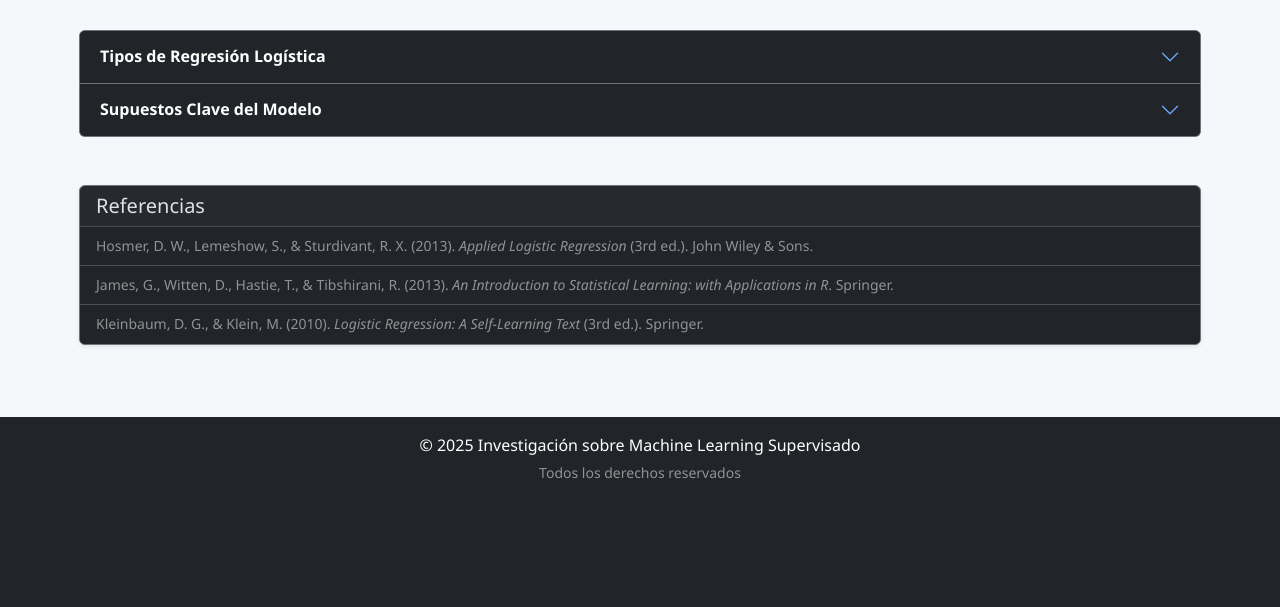
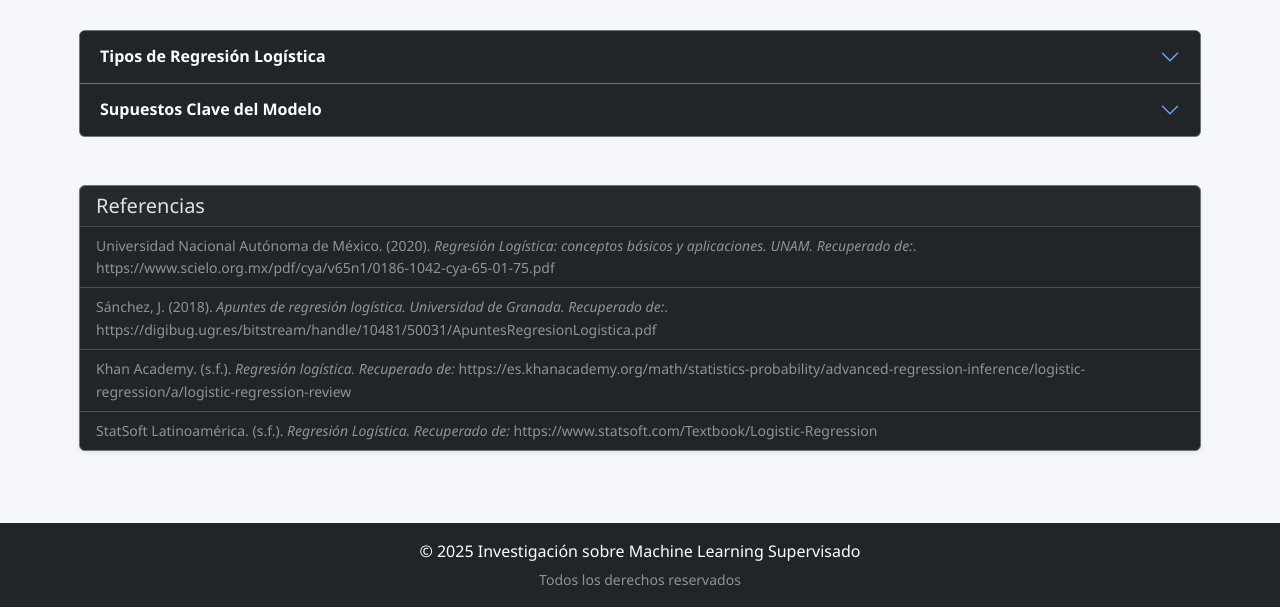
Before and after one commit to JuanSebastianBustos/Regresion-Logistica, a Flask app: page /logistica_conceptos in a window 1280 px wide. Shown: the part 1184-1791 px from the top of the page. Before the commit the page ends 1663 px from the top, so only its background shows below. Run offline with Flask 3, Linux system fonts and the light colour scheme; parts of the project's set-up code (start-up, migrations or seed data) failed here and were passed over.

Commit message:
Update logistica_conceptos.html
se agrego las conclusiones y las referencias

```diff
--- a/templates/logistica_conceptos.html
+++ b/templates/logistica_conceptos.html
@@ -90,6 +90,15 @@
                         <li><strong>Tamaño de muestra adecuado:</strong> Generalmente requiere más datos que la regresión lineal para obtener estimaciones estables.</li>
                     </ul>
                 </div>
+                 <div class="accordion-body text-white-50">
+                   Conclusiones
+                    <ul>
+                        <li>La regresión logística es fundamental para problemas donde la variable objetivo es categórica y binaria, permitiendo modelar probabilidades de ocurrencia.</li>
+                        <li>Su principal fortaleza está en el uso de la función sigmoide, que limita los valores a un rango probabilístico interpretable.</li>
+                        <li>Es una herramienta ampliamente aplicada en ciencias sociales, medicina, economía e ingeniería debido a su capacidad para clasificar y predecir.</li>
+                        <li>Aunque es más simple que otros modelos de machine learning, sigue siendo una base sólida y necesaria para entender algoritmos más avanzados de clasificación.</li>
+                    </ul>
+                </div>
             </div>
         </div>
     </div>
@@ -101,14 +110,20 @@
         </div>
         <ul class="list-group list-group-flush">
             <li class="list-group-item small bg-dark text-white-50">
-                Hosmer, D. W., Lemeshow, S., & Sturdivant, R. X. (2013). <em>Applied Logistic Regression</em> (3rd ed.). John Wiley & Sons.
+                Universidad Nacional Autónoma de México. (2020).<em> Regresión Logística: conceptos básicos y aplicaciones. UNAM. Recuperado de:</em>. https://www.scielo.org.mx/pdf/cya/v65n1/0186-1042-cya-65-01-75.pdf
+
             </li>
             <li class="list-group-item small bg-dark text-white-50">
-                James, G., Witten, D., Hastie, T., & Tibshirani, R. (2013). <em>An Introduction to Statistical Learning: with Applications in R</em>. Springer.
+                Sánchez, J. (2018).<em> Apuntes de regresión logística. Universidad de Granada. Recuperado de:</em>. https://digibug.ugr.es/bitstream/handle/10481/50031/ApuntesRegresionLogistica.pdf
+
             </li>
              <li class="list-group-item small bg-dark text-white-50">
-                Kleinbaum, D. G., & Klein, M. (2010). <em>Logistic Regression: A Self-Learning Text</em> (3rd ed.). Springer.
+                 Khan Academy. (s.f.). <em>Regresión logística. Recuperado de: </em>https://es.khanacademy.org/math/statistics-probability/advanced-regression-inference/logistic-regression/a/logistic-regression-review
             </li>
+            <li class="list-group-item small bg-dark text-white-50">
+                 StatSoft Latinoamérica. (s.f.).<em> Regresión Logística. Recuperado de:</em> https://www.statsoft.com/Textbook/Logistic-Regression
+            </li>
+
         </ul>
     </div>
 
```
